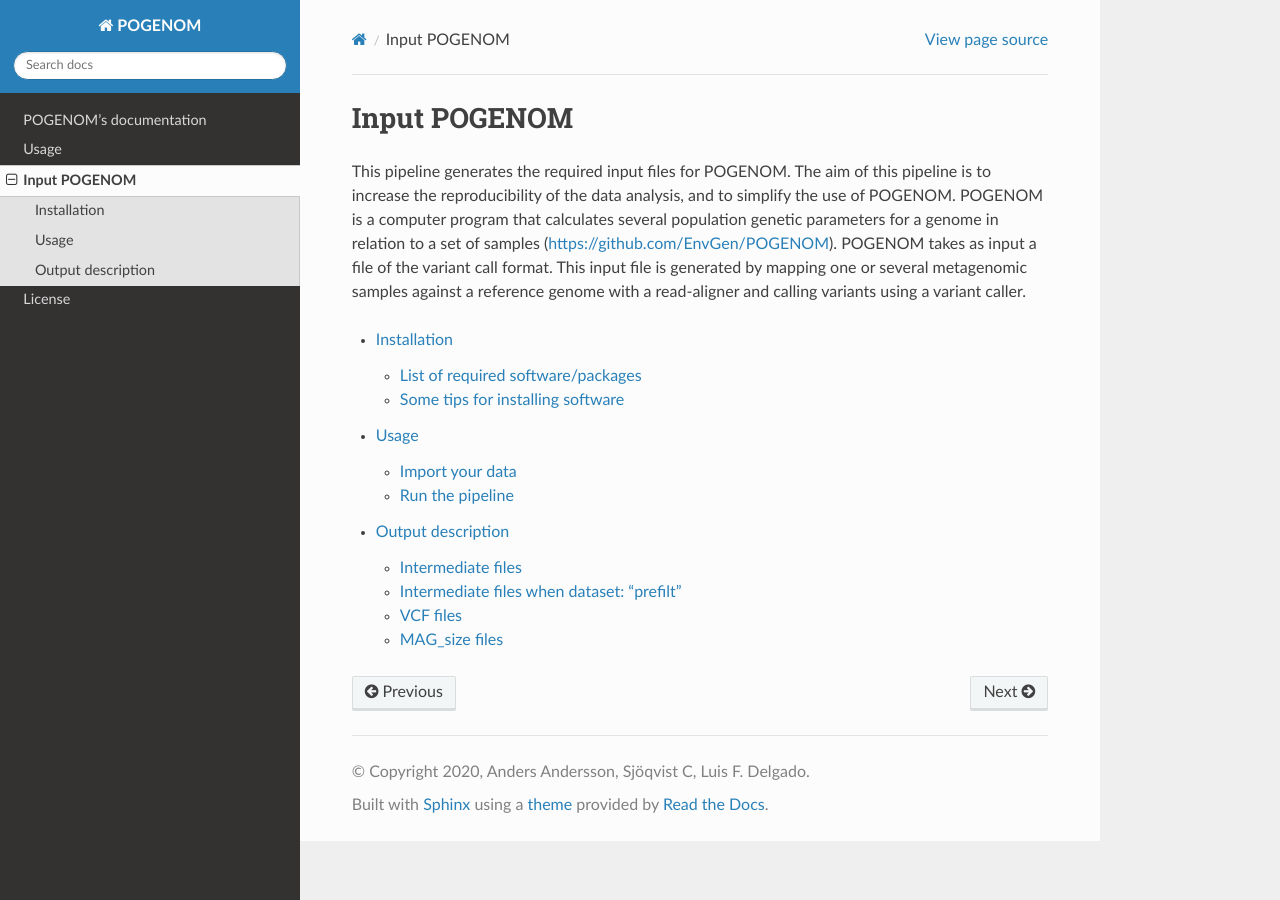
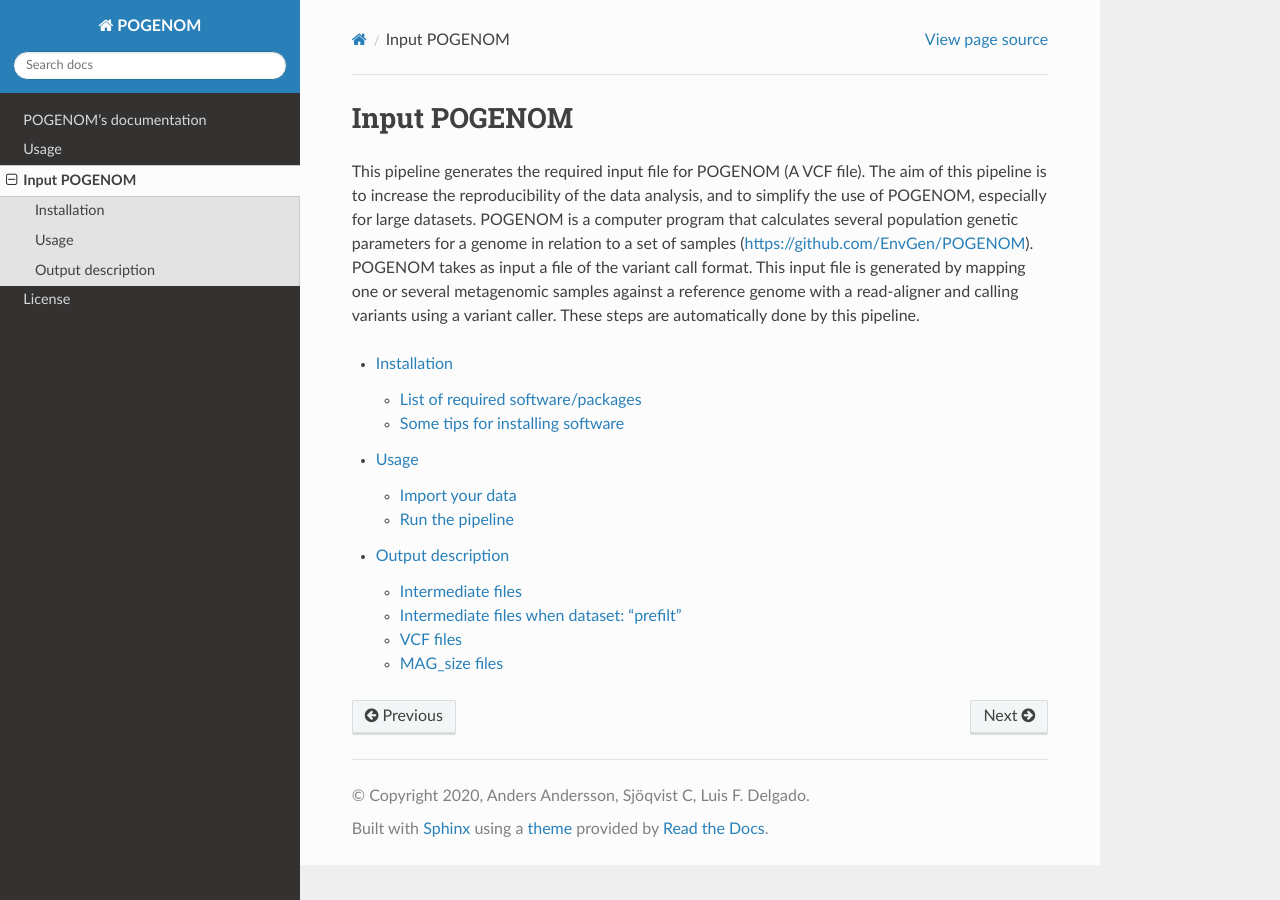
Before and after one commit to EnvGen/POGENOM, a Sphinx documentation site: the page built from docs/source/Input_POGENOM.rst, in a window 1280 px wide. Built offline with Sphinx 7.4.7 and the Read the Docs theme 2.0.0, drawn with Linux system fonts in a browser that asks for light colours.

Commit message:
Update Input_POGENOM.rst

```diff
--- a/docs/source/Input_POGENOM.rst
+++ b/docs/source/Input_POGENOM.rst
@@ -3,11 +3,8 @@
 Input POGENOM
 =============
 
-This pipeline generates the required input files for POGENOM.
-The aim of this pipeline is to increase the reproducibility of the data analysis, and to simplify the use of POGENOM.
-POGENOM is a computer program that calculates several population genetic parameters for a genome in relation to a set of samples (https://github.com/EnvGen/POGENOM).
-POGENOM takes as input a file of the variant call format.
-This input file is generated by mapping one or several metagenomic samples against a reference genome with a read-aligner and calling variants using a variant caller.
+This pipeline generates the required input file for POGENOM (A VCF file). The aim of this pipeline is to increase the reproducibility of the data analysis, and to simplify the use of POGENOM, especially for large datasets. POGENOM is a computer program that calculates several population genetic parameters for a genome in relation to a set of samples (https://github.com/EnvGen/POGENOM).
+POGENOM takes as input a file of the variant call format. This input file is generated by mapping one or several metagenomic samples against a reference genome with a read-aligner and calling variants using a variant caller. These steps are automatically done by this pipeline.
 
 
 .. toctree::
```
